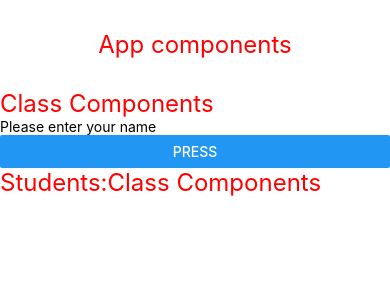
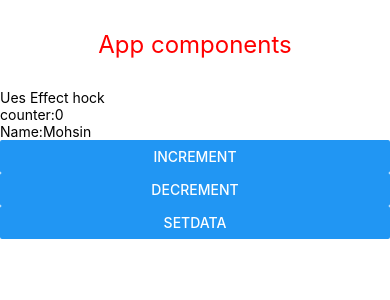
Before and after one commit to 051mohsin/reactNative, a React Native app: screen / in a window 390 px wide. Shown: the top 300 px of the page. Built offline with nearby package versions, Linux system fonts and the light colour scheme.

Commit message:
useEffect by hock

```diff
--- a/App.js
+++ b/App.js
@@ -3,6 +3,7 @@ import ListMap from "./components/ListMap"
 import Grid from "./components/Grid";
 import UserList from "./components/UserList";
 import Class_components from "./components/Class_components";
+import UseEffect from "./components/UseEffect";
 
 
 const App = () => {
@@ -42,7 +43,9 @@ const App = () => {
       <Text style={styles.text}>App components</Text>
       {/* <ListMap ></ListMap> */}
       {/* <UserList item={user_List}></UserList> */}
-      <Class_components></Class_components>
+      {/* <Class_components></Class_components> */}
+
+      <UseEffect></UseEffect>
 
 
       {/* <Grid /> */}
--- /dev/null
+++ b/components/UseEffect.js
@@ -0,0 +1,32 @@
+import { useEffect, useState } from "react"
+import { Button, Text, View } from "react-native"
+
+
+const UseEffect = ()=>{
+    const [count , setCount]= useState(0);
+    const [data, setDate] = useState("Mohsin");
+
+    useEffect(()=>{
+        console.warn("count reload page:",count)
+
+    },[count]);
+
+    return(
+        <View>
+        <Text>
+            Ues Effect hock
+        </Text>
+        <Text>counter:{count}</Text>
+        <Text>Name:{data}</Text>
+        <Button title="increment" onPress={()=>setCount(count + 1)}></Button>
+        <Button title="decrement" onPress={()=>setCount(count - 1)}></Button>
+        <Button title="Setdata" onPress={()=>setDate("useEffect")}></Button>
+
+
+    </View>
+    )
+
+
+}
+
+export default UseEffect
```
